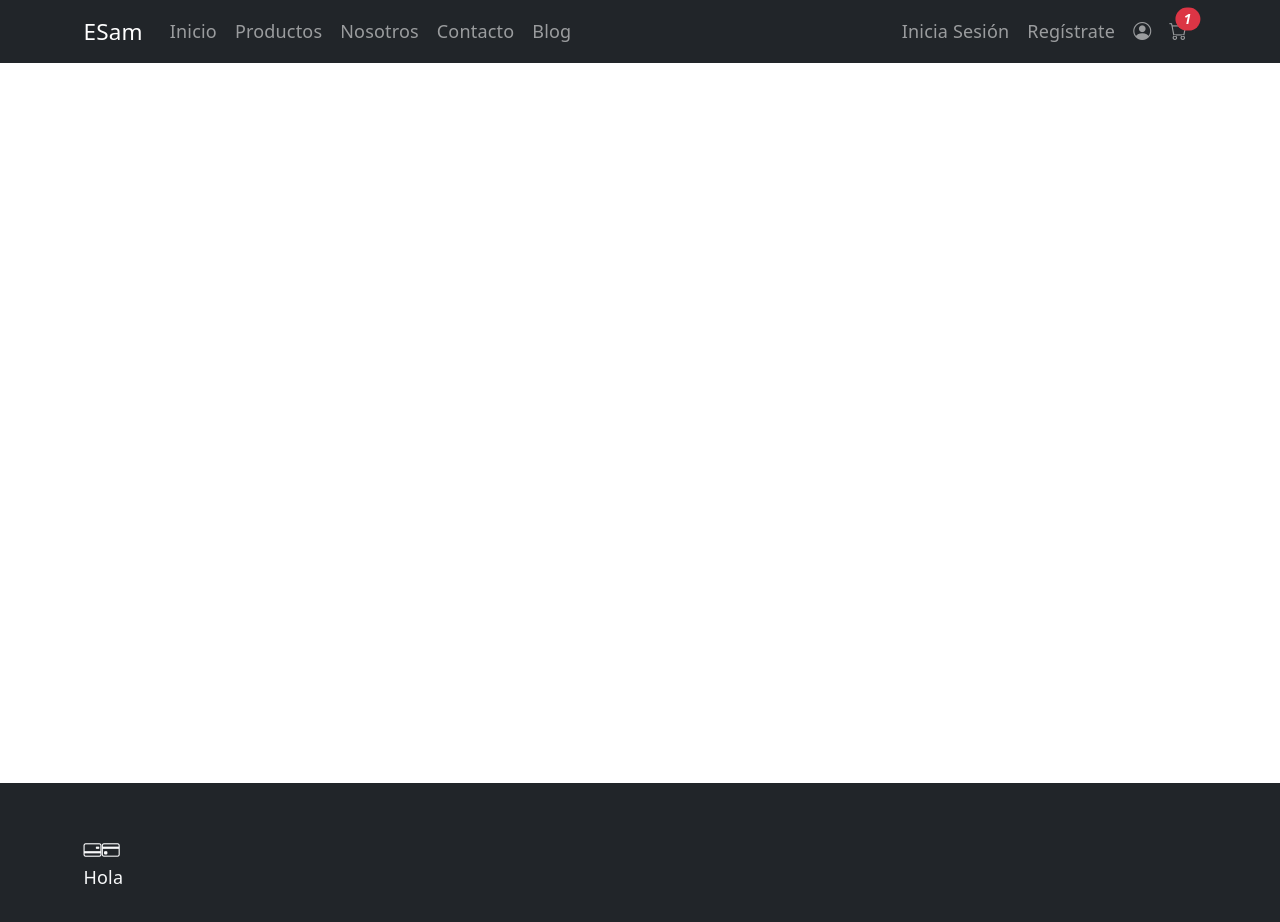
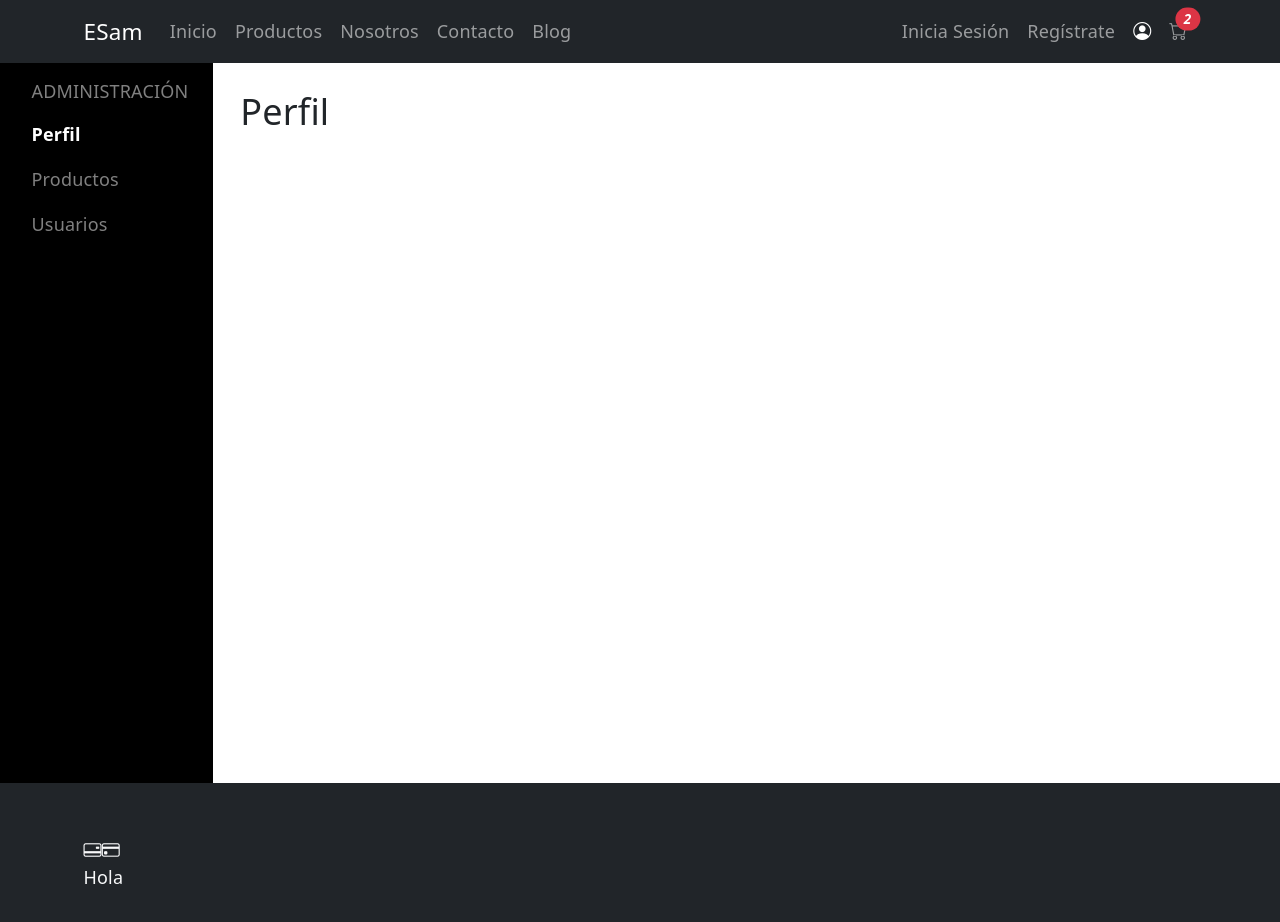
Before and after one commit to MadoScientista/eSam, a React (Vite) app: page /admin in a window 1280 px wide. Shown: the top 922 px of the page. Built offline with nearby package versions, Linux system fonts and the light colour scheme.

Commit message:
Imp. Rutas anidadas para sección de administrador

```diff
--- a/src/App.jsx
+++ b/src/App.jsx
@@ -14,60 +14,35 @@ import { Register } from './pages/Register'
 import { UserProfile } from './pages/UserProfile'
 import { BlogArticle } from './pages/BlogArticle'
 import { Cart } from './pages/Cart'
+import { AdminLayout } from './components/layout/AdminLayout'
+import { AdminControlProduct } from './pages/AdminControlProduct'
+import { AdminControlUser } from './pages/AdminControlUser'
 
 const router = createBrowserRouter([
   {
     path: "/",
     element: <MainLayout/>,
     children: [
-      {
-        index: true,
-        element: <Home/>
-      },
-      {
-        path:"nosotros",
-        element: <AboutUs/>
-      },
+      { index: true, element: <Home/> },
+      { path:"nosotros",element: <AboutUs/> },
       {
         path:"admin",
-        element:<AdminProfile/>
+        element:<AdminLayout/>,
+        children:[
+          {index: true, element:<AdminProfile/>},
+          {path: "productos", element:<AdminControlProduct/>},
+          {path: "usuarios", element: <AdminControlUser/>}
+        ]
       },
-      {
-        path:"blogs",
-        element:<Blogs/>
-      },
-      {
-        path:"entradaBlog/:idEntrada",
-        element:<BlogArticle/>
-      },
-      {
-        path:"contacto",
-        element:<Contact/>
-      },
-      {
-        path:"carrito",
-        element:<Cart/>
-      },
-      {
-        path:"login",
-        element:<Login/>
-      },
-      {
-        path:"detalleProducto/:sku",
-        element:<ProductDetails/>
-      },
-      {
-        path:"productos",
-        element: <Products/>
-      },
-      {
-        path:"registro",
-        element:<Register/>
-      },
-      {
-        path:"usuario",
-        element:<UserProfile/>
-      }
+      { path:"blogs",element:<Blogs/> },
+      { path:"entradaBlog/:idEntrada",element:<BlogArticle/> },
+      { path:"contacto",element:<Contact/> },
+      { path:"carrito",element:<Cart/> },
+      { path:"login",element:<Login/> },
+      { path:"detalleProducto/:sku",element:<ProductDetails/> },
+      { path:"productos",element: <Products/> },
+      { path:"registro",element:<Register/> },
+      { path:"usuario",element:<UserProfile/> }
     ]
   }
 ])
--- /dev/null
+++ b/src/components/layout/AdminLayout.jsx
@@ -0,0 +1,15 @@
+import { Outlet } from "react-router-dom";
+import { AdminSidebar } from "./AdminSidebar";
+
+export function AdminLayout() {
+    return (
+        <div className="container-fluid">
+            <div className="row" style={{ minHeight: "90vh" }}>
+                <AdminSidebar />
+                <main className="col-md-9 col-lg-10 p-4">
+                    <Outlet />
+                </main>
+            </div>
+        </div>
+    );
+}
--- /dev/null
+++ b/src/components/layout/AdminSidebar.jsx
@@ -0,0 +1,34 @@
+import { NavLink } from "react-router-dom";
+
+const ADMIN_MENU_ITEMS = [
+    { label: "Perfil", path: "/admin" },
+    { label: "Productos", path: "/admin/productos" },
+    { label: "Usuarios", path: "/admin/usuarios" },
+];
+
+export function AdminSidebar() {
+    return (
+        <nav className="col-md-3 col-lg-2 d-md-block bg-black sidebar collapse">
+            <div className="position-sticky pt-3">
+                <h6 className="text-white-50 text-uppercase px-3 mb-2">
+                    Administración
+                </h6>
+                <ul className="nav flex-column">
+                    {ADMIN_MENU_ITEMS.map(({ label, path }) => (
+                        <li className="nav-item" key={path}>
+                            <NavLink
+                                to={path}
+                                end={path === "/admin"}
+                                className={({ isActive }) =>
+                                    `nav-link ${isActive ? "active text-white fw-bold" : "text-white-50"}`
+                                }
+                            >
+                                {label}
+                            </NavLink>
+                        </li>
+                    ))}
+                </ul>
+            </div>
+        </nav>
+    );
+}
--- a/src/components/layout/NavBar.jsx
+++ b/src/components/layout/NavBar.jsx
@@ -1,4 +1,5 @@
 import { NavLink } from "react-router-dom"
+import {cartProducts} from "../../const/cartProducts"
 
 export function NavBar(){
     return <>
@@ -39,18 +40,20 @@ export function NavBar(){
                     </li>
 
                     <li className="nav-item">
-                        <a className="nav-link" href="/perfil" title="Perfil">
+                        <NavLink className="nav-link" to="admin" title="Perfil">
                             <i className="bi bi-person-circle"></i>
-                        </a>
+                        </NavLink>
                     </li>
 
                     <li className="nav-item">
                         <NavLink className="nav-link" to="carrito">
                             <i className="bi bi-cart position-relative">
-                            <span className="position-absolute top-0 start-100 translate-middle badge rounded-pill bg-danger">
-                                1
-                                <span className="visually-hidden">unread messages</span>
-                            </span>
+                                {
+                                    cartProducts.length>0 &&
+                                    <span className="position-absolute top-0 start-100 translate-middle badge rounded-pill bg-danger">
+                                        {cartProducts.length}
+                                    </span>
+                                }
                             </i>
                         </NavLink>
                     </li>
--- /dev/null
+++ b/src/pages/AdminControlProduct.jsx
@@ -0,0 +1,6 @@
+
+export function AdminControlProduct(){
+    return(
+        <h2>Administración Productos</h2>
+    )
+}
--- /dev/null
+++ b/src/pages/AdminControlUser.jsx
@@ -0,0 +1,7 @@
+
+
+export function AdminControlUser(){
+    return(
+        <h2>Adminitración Usuarios</h2>
+    )
+}
--- a/src/pages/AdminProfile.jsx
+++ b/src/pages/AdminProfile.jsx
@@ -1,3 +1,5 @@
-export function AdminProfile(){
-    return <></>
+export function AdminProfile() {
+    return (
+        <h2>Perfil</h2>
+    )
 }
```
